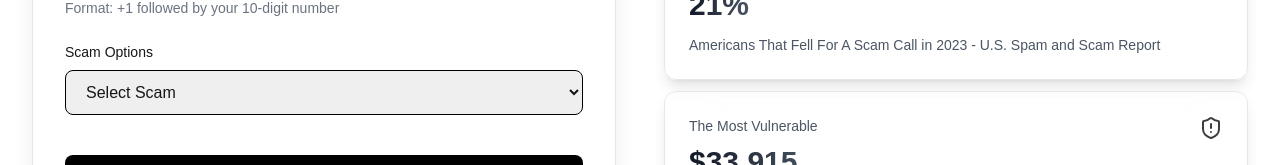
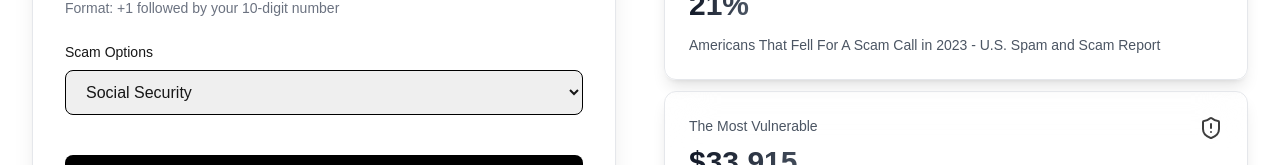
Before and after one commit to ColeKaplan/phishybusiness, a Next.js app: page / in a window 1280 px wide. Shown: the part 573-738 px from the top of the page. Built offline with nearby package versions, Linux system fonts and the light colour scheme.

Commit message:
added voice agents

```diff
--- a/app/page.tsx
+++ b/app/page.tsx
@@ -198,9 +198,10 @@ export default function Home() {
                     onChange={(e) => setAgentID(e.target.value)}
                     className="w-full px-4 py-3 rounded-lg border border-black focus:ring-2 focus:ring-primary/20 focus:border-primary/50 transition-all duration-200"
                   >
-                    <option value="agent_a90a3d0b6f138a877d345e4e44">Select Scam</option>
                     <option value="agent_a90a3d0b6f138a877d345e4e44">Social Security</option>
                     <option value="agent_a5731a34565ef2b5c883c25add">Bank Account</option>
+                    <option value="agent_172357b1dfb5ae78e88923077c">Authentication Code</option>
+                    <option value="agent_a3d853c1f5e9f0a2e1279bac42">Raffle Winner</option>
                     {/* <option value="credit_card">Raffle Winner</option>
                     <option value="credit_card">Charity</option>
                     <option value="tech_support">Tech Support</option> */}
```
